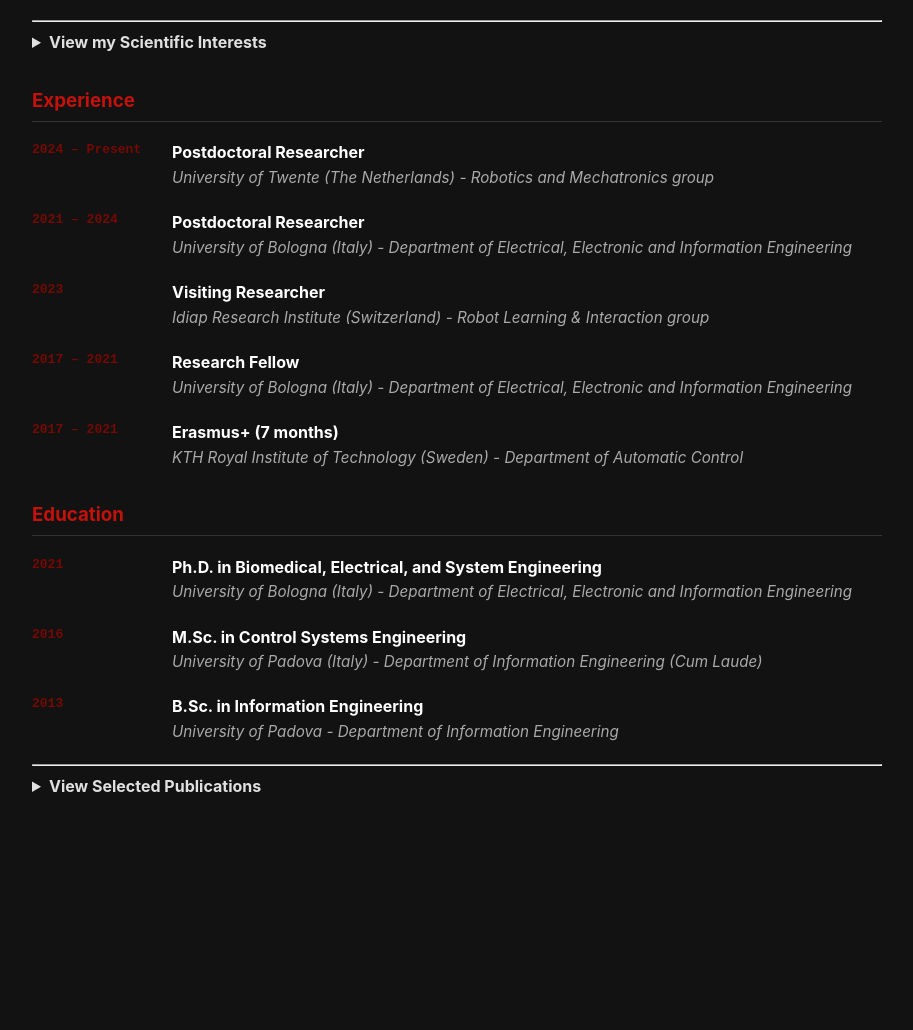
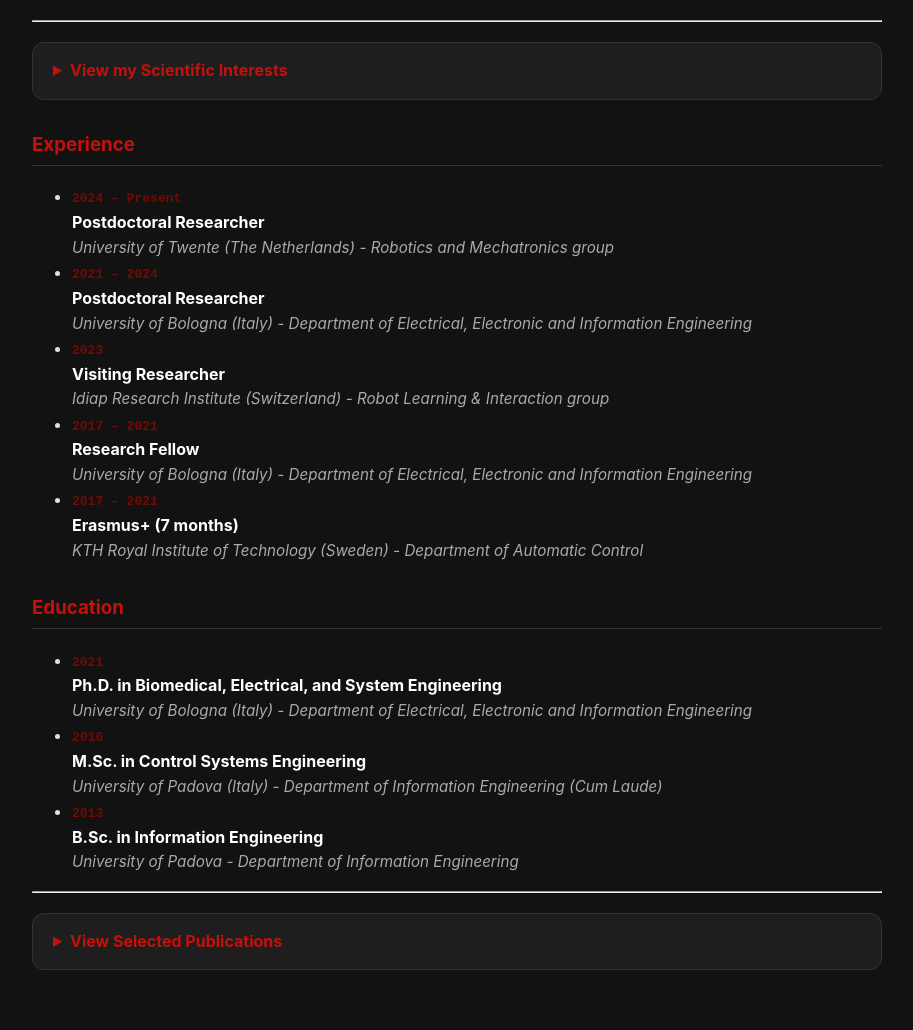
Before and after one commit to zanellar/zanellar.github.io, a Jekyll site: the page built from index.md, in a window 1280 px wide. Shown: the part 313-1343 px from the top of the page, without its empty margins (183-1096 px from the left). Built offline with Jekyll 4.4.1, drawn with Linux system fonts in a browser that asks for light colours; before the commit the page ends 1153 px from its top, so only the background shows below that.

Commit message:
Enhance styles for dropdowns and layout adjustments

```diff
--- a/_layouts/default1.html
+++ b/_layouts/default1.html
@@ -7,6 +7,7 @@
   <style>
     :root {
       --bg: #121212;
+      --card-bg: #1e1e1e; /* Colore per lo sfondo dei box dropdown */
       --text: #e0e0e0;
       --accent: #C3110C;
       --date: #740A03;
@@ -23,7 +24,7 @@
       line-height: 1.6;
     }
 
-    /* HEADER: Forza la foto a destra usando FLEX invece di GRID */
+    /* HEADER: Foto a destra e testo a sinistra */
     .header-container {
       display: flex;
       justify-content: space-between;
@@ -47,10 +48,38 @@
       flex-shrink: 0;
     }
 
-    /* LISTE: Allineamento Data | Testo */
-    ul { list-style: none; padding: 0; }
+    /* DROPDOWN BOX (Interessi e Pubblicazioni) */
+    details {
+      background: var(--card-bg);
+      padding: 15px 20px;
+      border-radius: 12px;
+      border: 1px solid var(--border);
+      margin: 20px 0;
+    }
 
-    li {
+    summary {
+      color: var(--accent);
+      font-weight: bold;
+      cursor: pointer;
+      outline: none;
+    }
+
+    /* Liste dentro i Dropdown (con i pallini) */
+    details ul {
+      margin-top: 10px;
+      padding-left: 20px;
+      list-style: disc;
+    }
+
+    details li {
+      display: list-item;
+      margin-bottom: 8px;
+    }
+
+    /* LISTE EXPERIENCE/EDUCATION (Senza pallini, con allineamento a colonne) */
+    .date-list { list-style: none; padding: 0; }
+
+    .date-list li {
       display: flex;
       margin-bottom: 20px;
       align-items: flex-start;
@@ -59,28 +88,16 @@
     .date {
       color: var(--date);
       font-weight: bold;
-      width: 140px;      /* Spazio fisso per la colonna sinistra */
+      width: 140px;
       flex-shrink: 0;
       font-family: monospace;
     }
 
-    /* Contenitore di destra: forza la posizione e l'affiliazione su due righe */
-    .content-box {
-      flex: 1;
-    }
+    .content-box { flex: 1; }
+    .content-box strong { display: block; color: #fff; }
+    .content-box em { display: block; color: #aaa; font-style: italic; font-size: 0.95rem; }
 
-    .content-box strong {
-      display: block;    /* Posizione su riga 1 */
-      color: #fff;
-    }
-
-    .content-box em {
-      display: block;    /* Affiliazione su riga 2 */
-      color: #aaa;
-      font-style: italic;
-      font-size: 0.95rem;
-    }
-
+    /* TITOLI SEZIONI */
     h3 {
       color: var(--accent);
       border-bottom: 1px solid var(--border);
@@ -94,8 +111,8 @@
     /* Mobile */
     @media (max-width: 600px) {
       .header-container { flex-direction: column-reverse; text-align: center; }
-      .profile-img { margin: 0 auto; width: 150px; }
-      li { flex-direction: column; }
+      .profile-img { margin: 0 auto 20px; width: 150px; }
+      .date-list li { flex-direction: column; }
       .date { width: auto; margin-bottom: 5px; }
     }
   </style>
```
